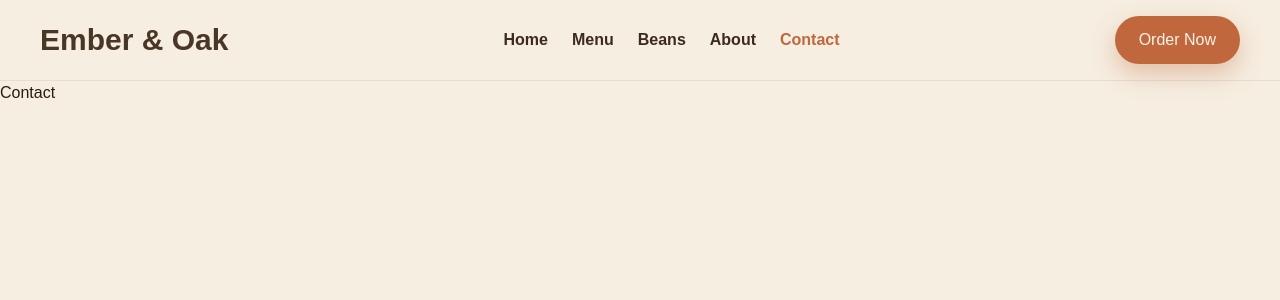
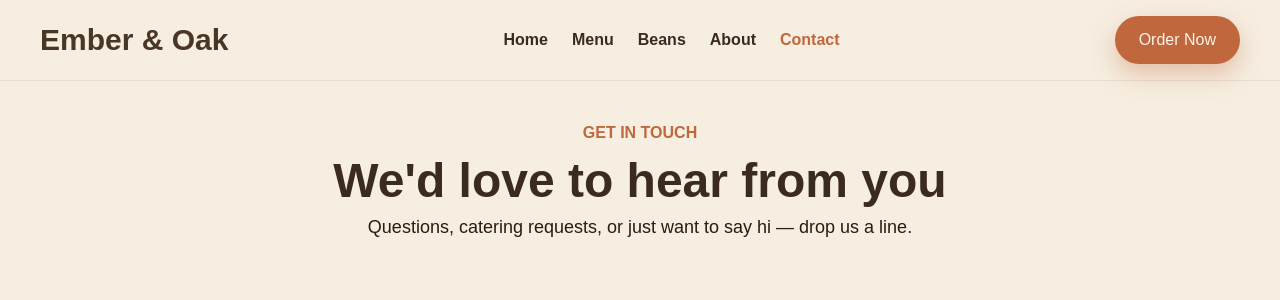
Before and after one commit to DevSK90/Ember-Oak_CoffeeShop_Project, a React (Vite) app: page /Ember-Oak_CoffeeShop_Project/contact in a window 1280 px wide. Shown: the top 300 px of the page. Built offline with nearby package versions, Linux system fonts and the light colour scheme.

Commit message:
Created header of contact page

```diff
--- a/src/components/contact/Contact.jsx
+++ b/src/components/contact/Contact.jsx
@@ -1,7 +1,12 @@
 import React from "react";
+import ContactHero from "./ContactHero";
 
 const Contact = () => {
-  return <div>Contact</div>;
+  return (
+    <div>
+      <ContactHero />
+    </div>
+  );
 };
 
 export default Contact;
--- /dev/null
+++ b/src/components/contact/ContactHero.jsx
@@ -0,0 +1,20 @@
+import React from "react";
+import SectionHeading from "../ui/SectionHeading";
+
+const ContactHero = () => {
+  return (
+    <div>
+      <div className="mt-10 px-5 sm:px-10">
+        <SectionHeading
+          subheading="GET IN TOUCH"
+          heading="We'd love to hear from you"
+        />
+        <p className="text-center mt-2 text-base sm:text-lg max-w-xl mx-auto">
+          Questions, catering requests, or just want to say hi — drop us a line.
+        </p>
+      </div>
+    </div>
+  );
+};
+
+export default ContactHero;
```
